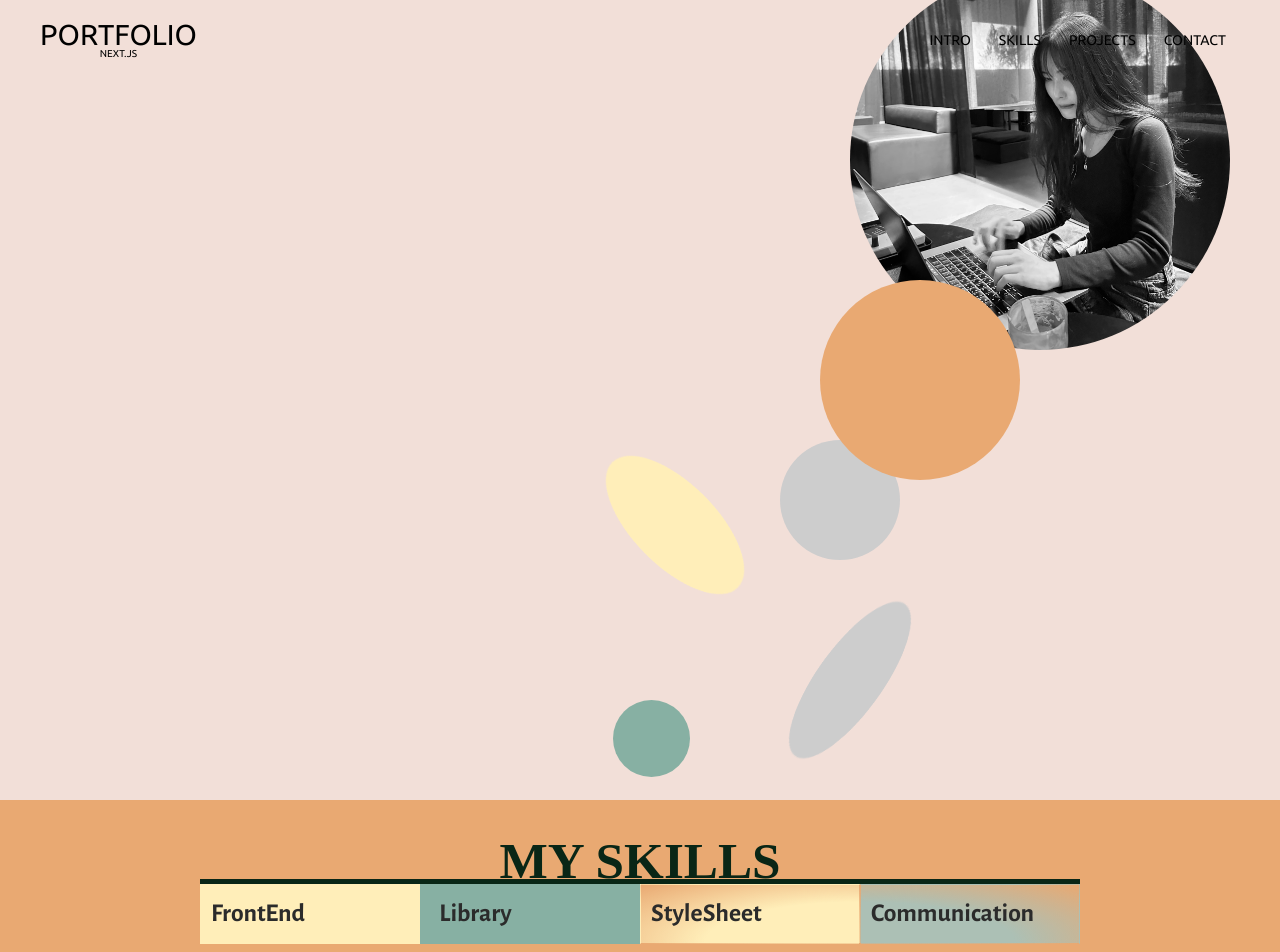
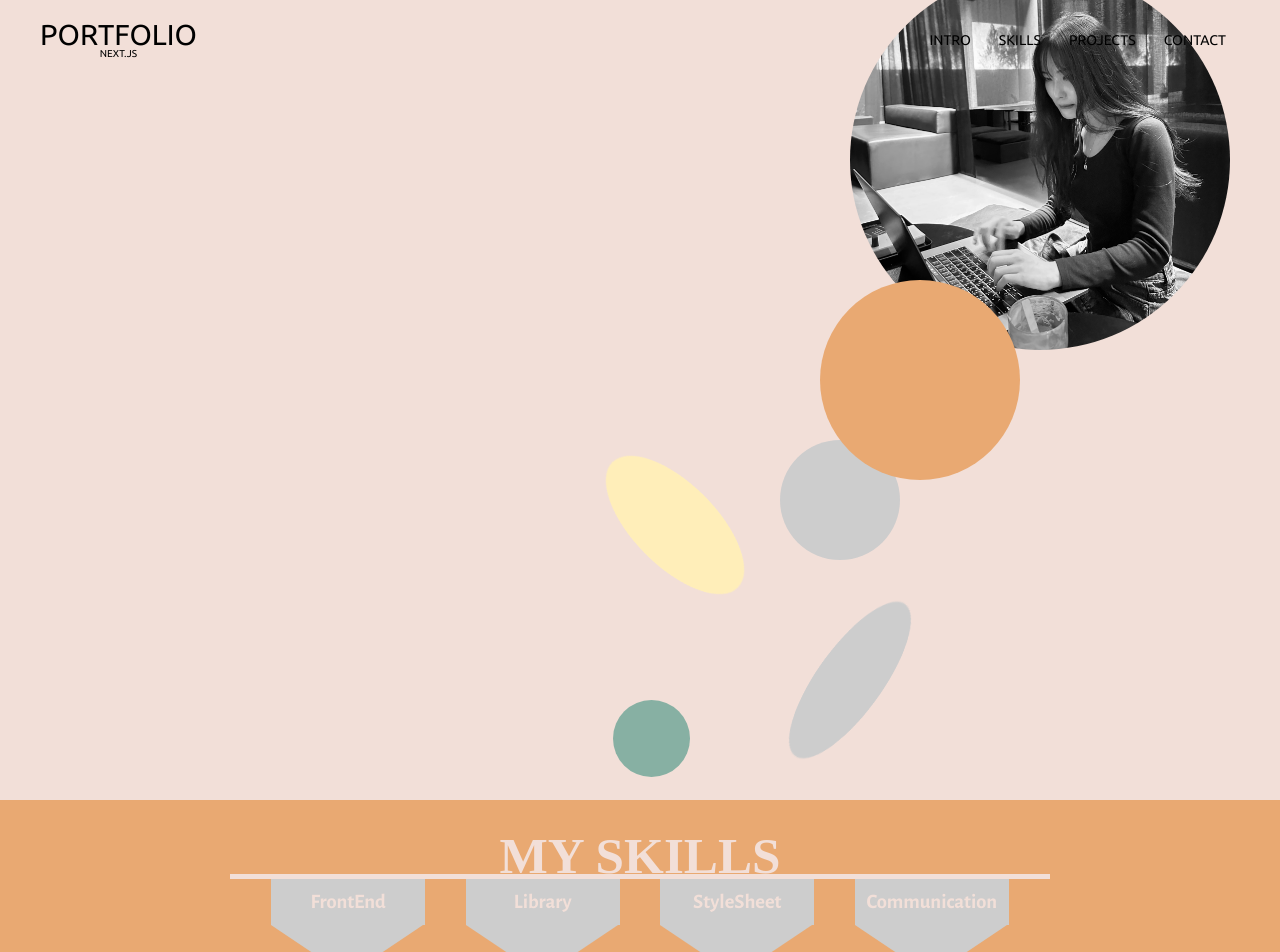
Before and after one commit to kiminn/portfolio, a Next.js app: page / in a window 1280 px wide. Shown: the top 952 px of the page. Built offline with nearby package versions, Linux system fonts and the light colour scheme; a small style sheet from the web is missing; a web font is replaced by a local one.

Commit message:
skill update

```diff
--- a/src/assets/scss/section/skills.scss
+++ b/src/assets/scss/section/skills.scss
@@ -1,7 +1,10 @@
 #skill {
     background-color: var(--subBg100);
-    padding: 20px 200px;
+    padding: 1.2vw 18vw;
     height: 60vh;
+    @media (max-width: 800px) {
+        height: 30vh;
+    }
 }
 
 .skill__title {
@@ -13,8 +16,9 @@
     line-height: 1.6;
     font-family: var(--mainKor-font);
     text-transform: uppercase;
-    color: var(--title);
-    border-bottom: 0.4vw solid var(--title);
+    color: var(--mainBg-color);
+    border-bottom: 0.4vw solid var(--mainBg-color);
+
     @media (max-width: 800px) {
         position: sticky;
         top: 0px;
@@ -24,40 +28,38 @@
 
 .skill__container {
     display: flex;
+    justify-content: space-evenly;
 }
 
 .skill__inner {
+    position: relative;
     display: flex;
     flex-direction: column;
     height: 100%;
-    width: 100%;
-    border: 1px solid rgba(255, 255, 255, 0);
+    width: 12vw;
 
-    &.s1 {
-        background: var(--subBg200);
-    }
+    align-items: center;
+    background: var(--subBg300);
 
-    &.s2 {
-        background: var(--subBg400);
-    }
+    ::after {
+        content: '';
+        position: absolute;
+        top: 100%;
+        left: 0;
 
-    &.s3 {
-        background: radial-gradient(ellipse at bottom right, var(--subBg200) 50%, transparent 100%);
-    }
-
-    &.s4 {
-        background: radial-gradient(ellipse at bottom left, var(--subBg500) 50%, transparent 100%);
+        border-left: 6vw solid transparent;
+        border-right: 6vw solid transparent;
+        border-top: 4vw solid var(--subBg300);
     }
 
     .inner__title {
         font-family: var(--text-font);
         text-align: center;
-        width: 50%;
-        color: var(--black100);
-        font-size: 2vw;
+        color: var(--mainBg-color);
+        font-size: 1.6vw;
         font-weight: 700;
         cursor: pointer;
-        padding: 10px;
+        padding: 0.6vw;
     }
     &:hover .skill__desc {
         display: block;
@@ -68,6 +70,7 @@
         flex-direction: column;
         align-items: center;
         display: none;
+        text-align: center;
 
         @media (max-width: 800px) {
             width: 100%;
--- a/src/components/Skills.tsx
+++ b/src/components/Skills.tsx
@@ -5,7 +5,7 @@ import { communicationText, frontEndText, libraryText, styleSheetText } from '..
 const Skill: FC = () => {
     return (
         <section id="skill">
-            <h2 className="skill__title">My Skills</h2>
+            <h2 className="skill__title">My skills</h2>
             <div className="skill__container">
                 <div className="skill__inner s1">
                     <div className="inner__title">FrontEnd</div>
```
